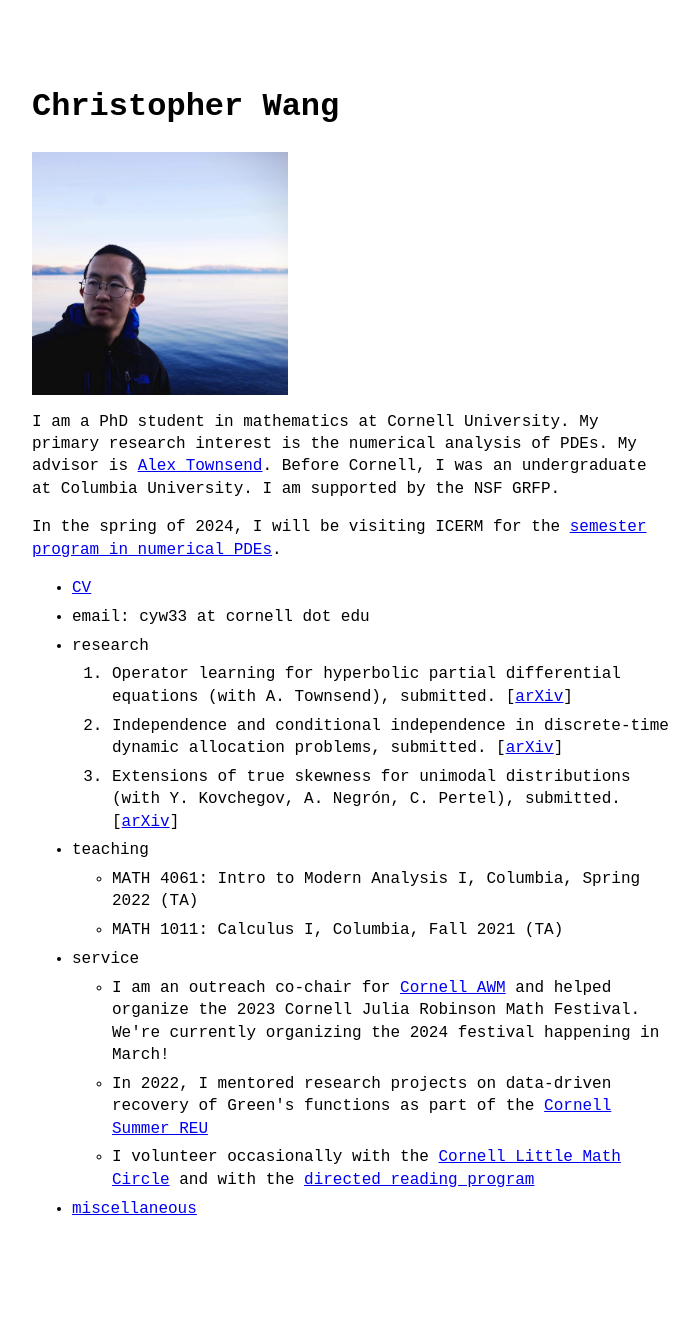
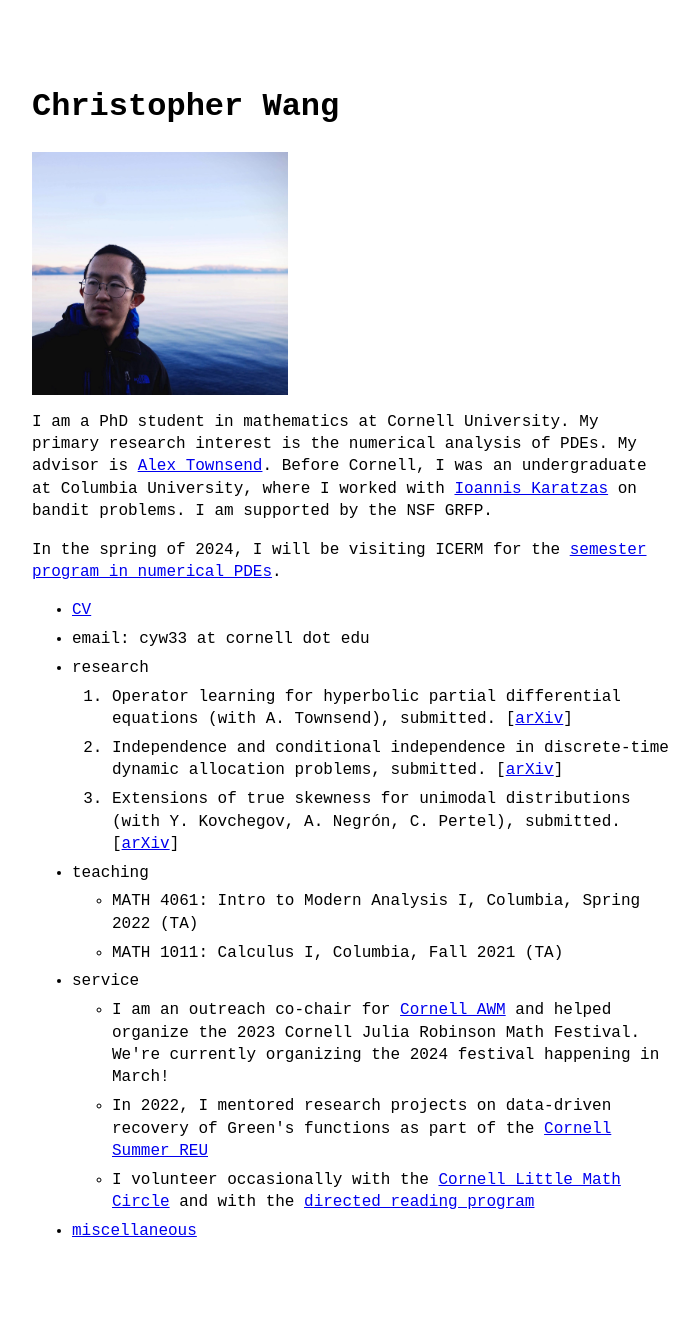
Before and after one commit to chriswang030/chriswang030.github.io, a Jekyll site: the page built from index.md, in a window 1280 px wide. Shown: the whole page, without its empty margins (288-987 px from the left). Built offline with Jekyll 4.4.1, drawn with Linux system fonts in a browser that asks for light colours; before the commit the page ends 1300 px from its top, so only the background shows below that.

Commit message:
Add Karatzas

```diff
--- a/_layouts/home.html
+++ b/_layouts/home.html
@@ -14,7 +14,9 @@ layout: default
     I am a PhD student in mathematics at Cornell University. My primary research
     interest is the numerical analysis of PDEs. My advisor is
     <a href="https://pi.math.cornell.edu/~ajt/">Alex Townsend</a>. Before Cornell,
-    I was an undergraduate at Columbia University. I am supported by the NSF GRFP.
+    I was an undergraduate at Columbia University, where I worked with
+    <a href="https://www.math.columbia.edu/~ik/">Ioannis Karatzas</a> on bandit
+    problems. I am supported by the NSF GRFP.
   </p>
   <p>
     In the spring of 2024, I will be visiting ICERM for the
```
